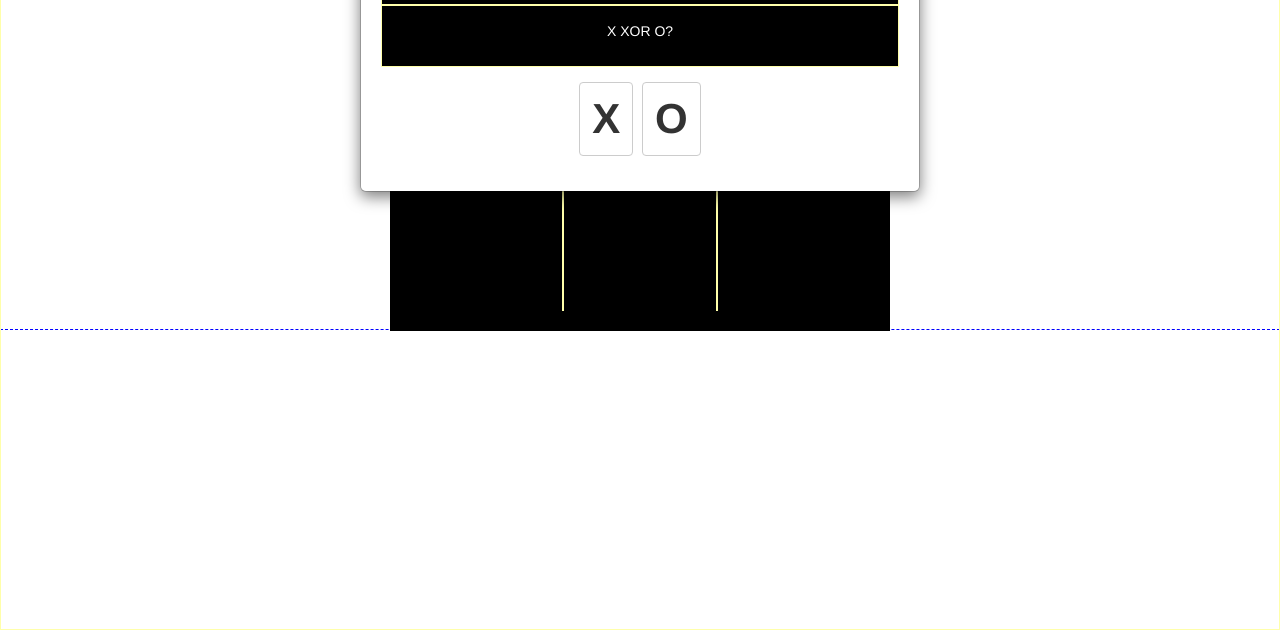
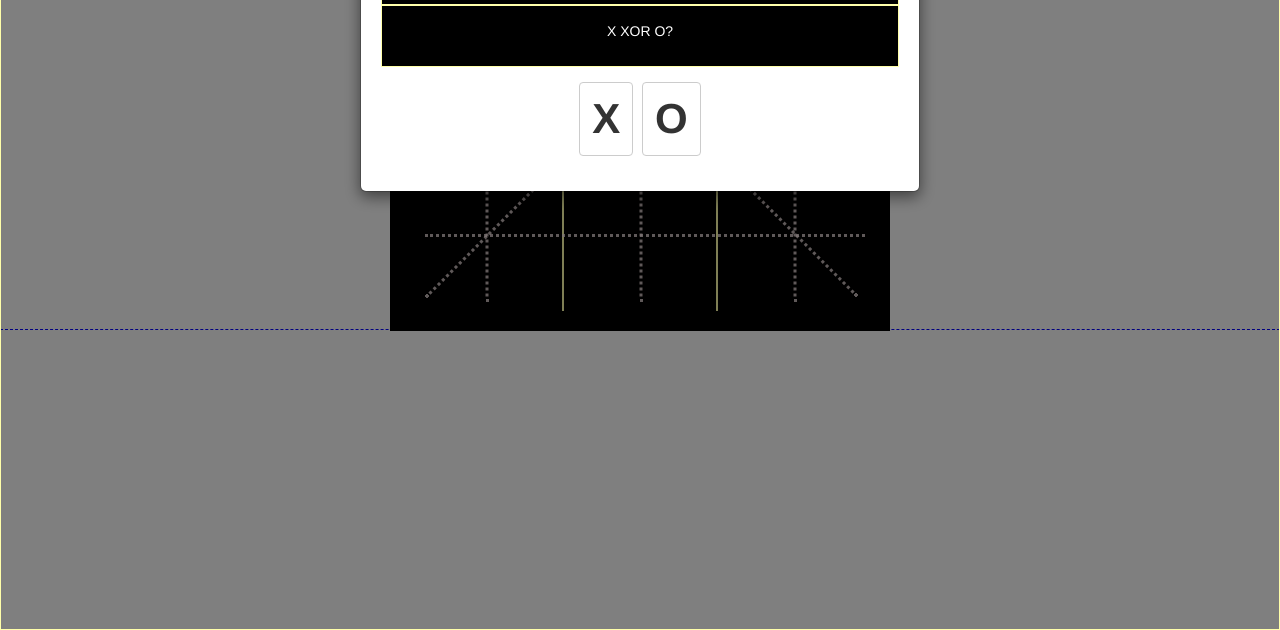
Before and after one commit to alex-dixon/tictactoe, a plain HTML site: page index.html in a window 1280 px wide. Shown: the part 170-800 px from the top of the page. Drawn offline with nearby package versions, Linux system fonts and the light colour scheme.

Commit message:
Sanity commit after CSS for showing wins

```diff
--- a/index.html
+++ b/index.html
@@ -26,15 +26,15 @@
 						<div class="square">
 
 
-							<div id="top-left" class="col-xs-4"><span>&nbsp;</span></div>
-							<div id="top-middle" class="col-xs-4"><span>&nbsp;</span></div>
-							<div id="top-right"	class="col-xs-4"><span>&nbsp;</span></div>
+              <div id="top-left" class="col-xs-4"><hr class="top-horizontal"><hr class="left-vertical"><span>&nbsp;</span></div>
+            <div id="top-middle" class="col-xs-4"><hr class="middle-vertical"><span>&nbsp;</span></div>
+							<div id="top-right"	class="col-xs-4"><hr class="right-vertical"><span>&nbsp;</span></div>
 
-							<div id="center-left" class="col-xs-4"><span>&nbsp;</span></div>
-							<div id="center-middle" class="col-xs-4"><span>&nbsp;</span></div>
+							<div id="center-left" class="col-xs-4"><hr class="middle-horizontal"><span>&nbsp;</span></div>
+							<div id="center-middle" class="col-xs-4"><hr class="left-diagonal"><hr class="right-diagonal"><span>&nbsp;</span></div>
 							<div id="center-right" class="col-xs-4"><span>&nbsp;</span></div>
 
-							<div id="bottom-left" class="col-xs-4"><span>&nbsp;</span>	</div>
+							<div id="bottom-left" class="col-xs-4"><hr class="bottom-horizontal"><span>&nbsp;</span></div>
 							<div id="bottom-middle" class="col-xs-4"><span>&nbsp;</span></div>
 							<div id="bottom-right" class="col-xs-4"><span>&nbsp;</span></div>
 						</div>
--- a/style.css
+++ b/style.css
@@ -84,6 +84,40 @@ h2 {
     font-size: 3em;
     font-weight: 800;
 }
+hr.top-horizontal, hr.middle-horizontal, hr.bottom-horizontal {
+    top: 55px;
+    width: 440px;
+    border-top: 3px dotted rgba(255,238,238,0.75);
+    z-index: 100;
+    position: absolute;
+}
+hr.left-vertical, hr.middle-vertical, hr.right-vertical {
+    -webkit-transform: rotate(-90deg);
+    left: -143px;
+    top: 209px;
+    width: 440px;
+    border-top: 3px dotted rgba(255,238,238,0.75);
+    z-index: 100;
+    position: absolute;
+}
+hr.left-diagonal {
+    -webkit-transform: rotate(-135deg);
+    top: 55px;
+    left: -225px;
+    width: 607px;
+    border-top: 3px dotted rgba(255,238,238,0.75);
+    z-index: 100;
+    position: absolute;
+}
+hr.right-diagonal {
+    -webkit-transform: rotate(-45deg);
+    top: 56px;
+    left: -227px;
+    width: 607px;
+    border-top: 3px dotted rgba(255,238,238,0.75);
+    z-index: 100;
+    position: absolute;
+}
 
 /* Mobile */
 @media (max-width: 480px) {
--- a/tictactoe.js
+++ b/tictactoe.js
@@ -1,13 +1,14 @@
-//TODO. 1. Prompt player for another game after game ends
-//TODO. 2. playerTurn and compTurn should be able to be combined and called from game.init so that only init needs to be invoked for the game to run.
-//TODO. 3. A tie currently logs 'game over' to the console instead of showing a picture of a cat.
-//TODO. 4. Easy, medium, and hard difficulty levels
-//TODO. 5. Modals instead of prompts
+//TODO. 1. Modal instead of prompt for another game after game ends
+//TODO. 2. A tie logs 'game over' to the console but does not show a picture of a cat.
+//TODO. 3. Add easy, medium, and hard difficulty levels
+//TODO. 4. Can't see the moves at game end if modal pops up
+//TODO. 5. Draw a line through the winning combo
+
 
 
 var game = {
 
-	turn: 0,
+	gameNum: 0,
 	player: '',
 	comp: '',
 	prevMove: '',
@@ -38,7 +39,7 @@ var game = {
 
 	init: function init () {
 		$('h2').remove();
-		this.turn = 0;
+		game.gameNum++;
 
 		(function setBoard () {
 			game.freeMoves = [];
@@ -47,11 +48,13 @@ var game = {
 			}
 		})();
 
-		(function chooseXO (question) {
+		if ( !(game.gameNum > 1) ) {
+			(function chooseXO(question) {
 				question = question || 'X XOR O?';
 
-			$('#iconModal').modal({show:true,
-				backdrop:false,
+				$('#iconModal').modal({
+					show: true,
+					backdrop: true,
 					keyboard: false
 				});
 
@@ -75,6 +78,11 @@ var game = {
 					game.compTurn();
 				});
 			})();
+		} else {
+			setTimeout(function () {
+				game.compTurn();
+			}, 3000);
+		}
 	},
 
 	playerTurn: function playerTurn () {
@@ -206,15 +214,44 @@ var game = {
 		} else if (type === 'tie') {
 			console.log('from game.over, tie');
 		}
-		if ( window.confirm('Play again?') ) {
+		//if ( window.confirm('Play again?') ) {
 			game.init();
-		} else {
-			console.log('That is all.');
-		}
+		//} else {
+		//	console.log('That is all.');
+		//}
 	}
 
 }; // game object
 game.init();
+//
+//(function playAgain (question) {
+//	question = question || 'X XOR O?';
+//
+//	$('#iconModal').modal({show:true,
+//		backdrop:false,
+//		keyboard: false
+//	});
+//
+//	$('#question').html(question);
+//	$('#leftButton').one('click', function () {
+//		if (question === 'X XOR O?') {
+//			game.player = 'X';
+//			game.comp = game.player === 'X' ? 'O' : 'X';
+//		}
+//		$('#rightButton').off('click');
+//		$('#iconModal').modal('hide');
+//		game.compTurn();
+//	});
+//	$('#rightButton').one('click', function () {
+//		if (question === 'X XOR O?') {
+//			game.player = 'O';
+//			game.comp = game.player === 'X' ? 'O' : 'X';
+//		}
+//		$('#rightButton').off('click');
+//		$('#iconModal').modal('hide');
+//		game.compTurn();
+//	});
+//})();
 
 //Array.prototype.check = function(e) {
 //	return this.some(function(a) {
```
Lines whose indentation alone changed are shown as unchanged.
